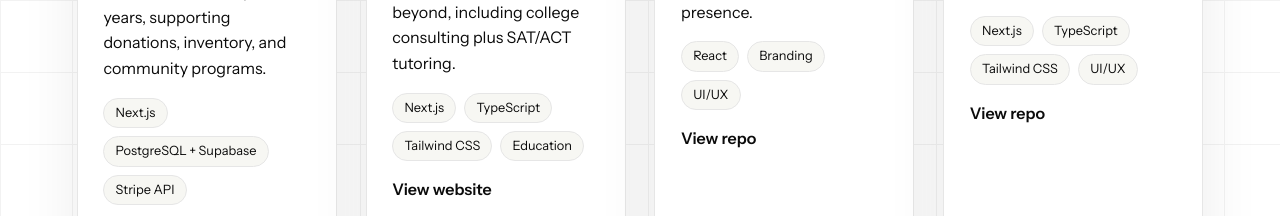
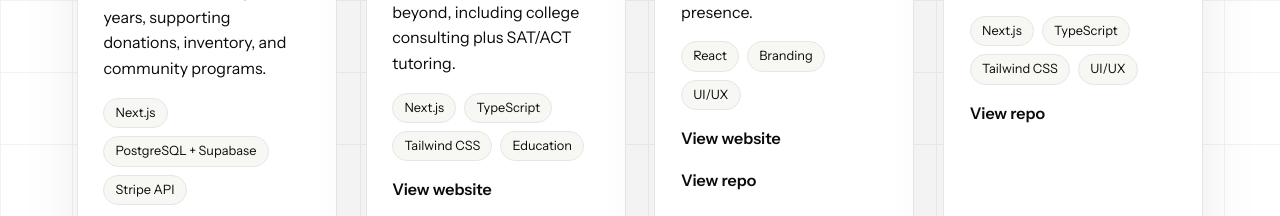
Before and after one commit to AdamSultan107/adam-portfolio-website, a Next.js app: page / in a window 1280 px wide. Shown: the part 2880-3096 px from the top of the page. Built offline with nearby package versions, Linux system fonts and the light colour scheme.

Commit message:
added ENYX link

```diff
--- a/app/page.tsx
+++ b/app/page.tsx
@@ -341,6 +341,14 @@ export default function Home() {
               </div>
               <a
                 className="text-link"
+                href="https://enyxtherapeutics.vercel.app/"
+                target="_blank"
+                rel="noopener"
+              >
+                View website
+              </a>
+              <a
+                className="text-link"
                 href="https://github.com/AdamSultan107/enyx"
                 target="_blank"
                 rel="noopener"
```
